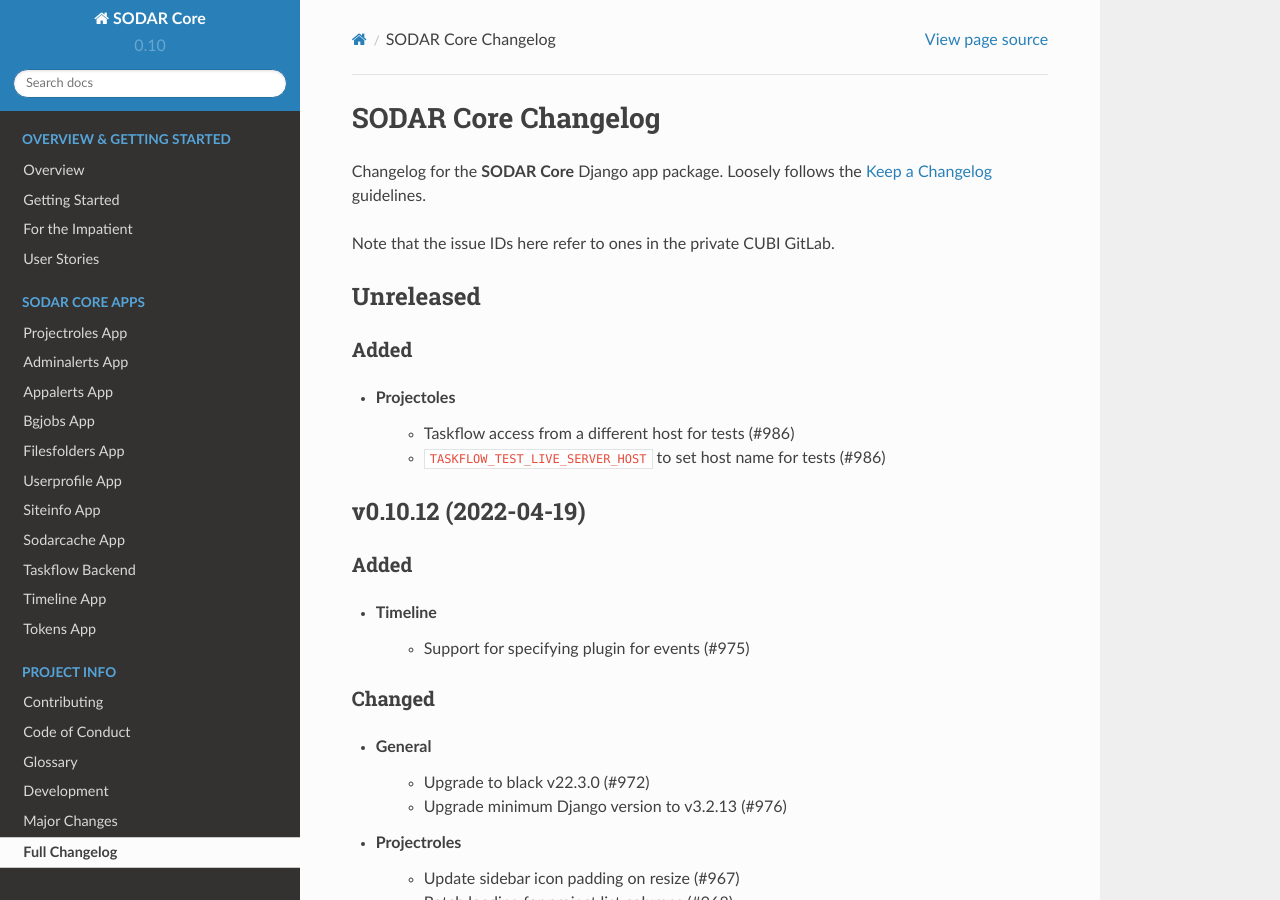
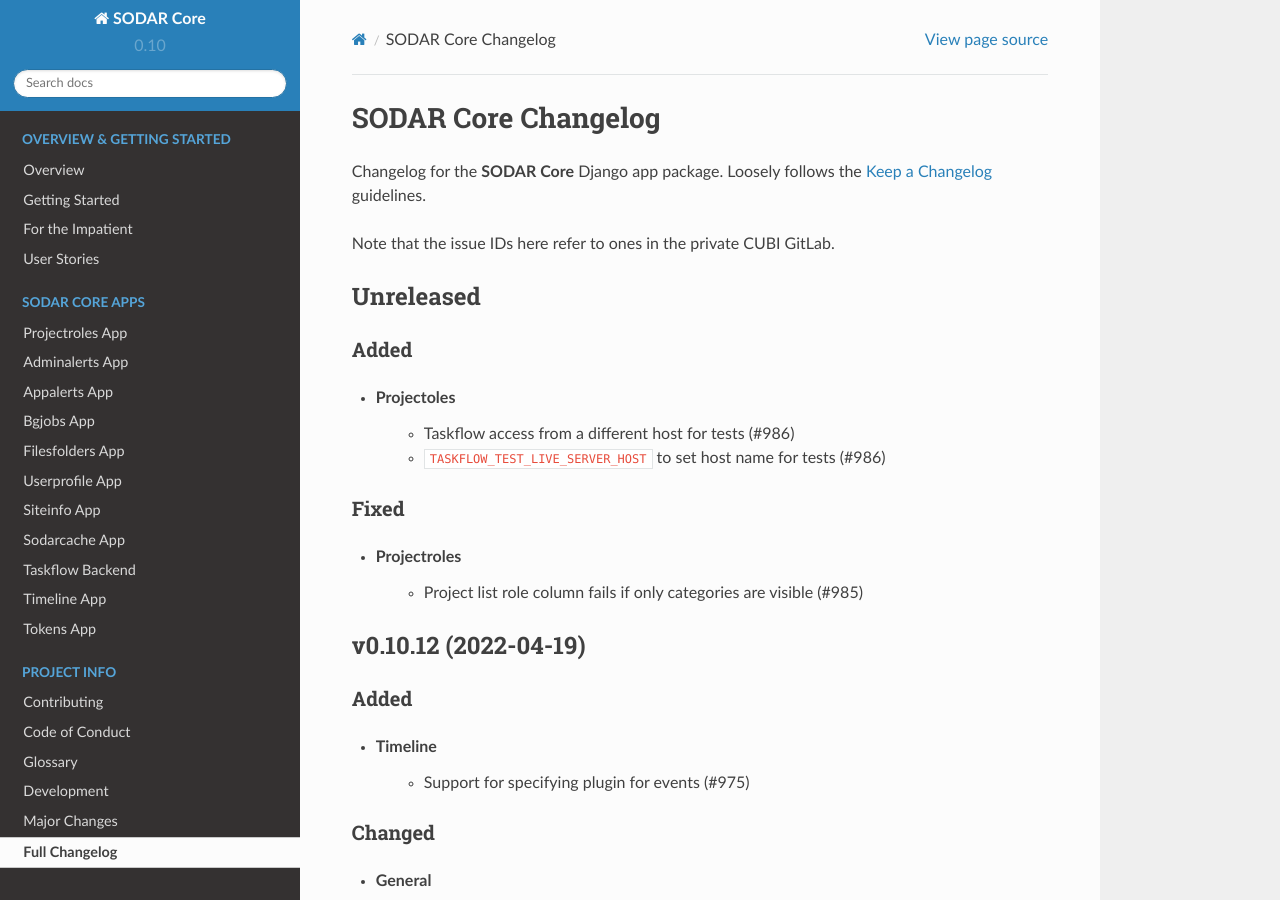
Before and after one commit to bihealth/sodar-core-legacy, a Sphinx documentation site: the page built from docs/source/changelog.rst, in a window 1280 px wide and 900 px high. Built offline with Sphinx 7.4.7 and the Read the Docs theme 2.0.0, drawn with Linux system fonts in a browser that asks for light colours.

Commit message:
fix project list updating with only categories visible (#985)

```diff
--- a/CHANGELOG.rst
+++ b/CHANGELOG.rst
@@ -16,6 +16,12 @@
 - **Projectoles**
     - Taskflow access from a different host for tests (#986)
     - ``TASKFLOW_TEST_LIVE_SERVER_HOST`` to set host name for tests (#986)
+
+Fixed
+-----
+
+- **Projectroles**
+    - Project list role column fails if only categories are visible (#985)
 
 
 v0.10.12 (2022-04-19)
--- a/docs/source/major_changes.rst
+++ b/docs/source/major_changes.rst
@@ -17,6 +17,7 @@
 ==================
 
 - Add support for Taskflow testing from a different host or Docker network
+- Bug fixes
 
 
 v0.10.12 (2022-04-19)
--- a/projectroles/static/projectroles/js/project_list.js
+++ b/projectroles/static/projectroles/js/project_list.js
@@ -258,6 +258,8 @@
         if (projectUuids.length > 0) {
             // Update custom columns
             updateCustomColumns(projectUuids);
+        }
+        if (allUuids.length > 0) {
             // Update role column
             if (!data['user']['superuser']) {
                 updateRoleColumn(allUuids);
@@ -266,9 +268,9 @@
                     $(this).attr('class', 'text-danger').text('Superuser');
                 });
             }
-            // Update overflow status
-            modifyCellOverflow();
         }
+        // Update overflow status
+        modifyCellOverflow();
     });
 });
 
```
